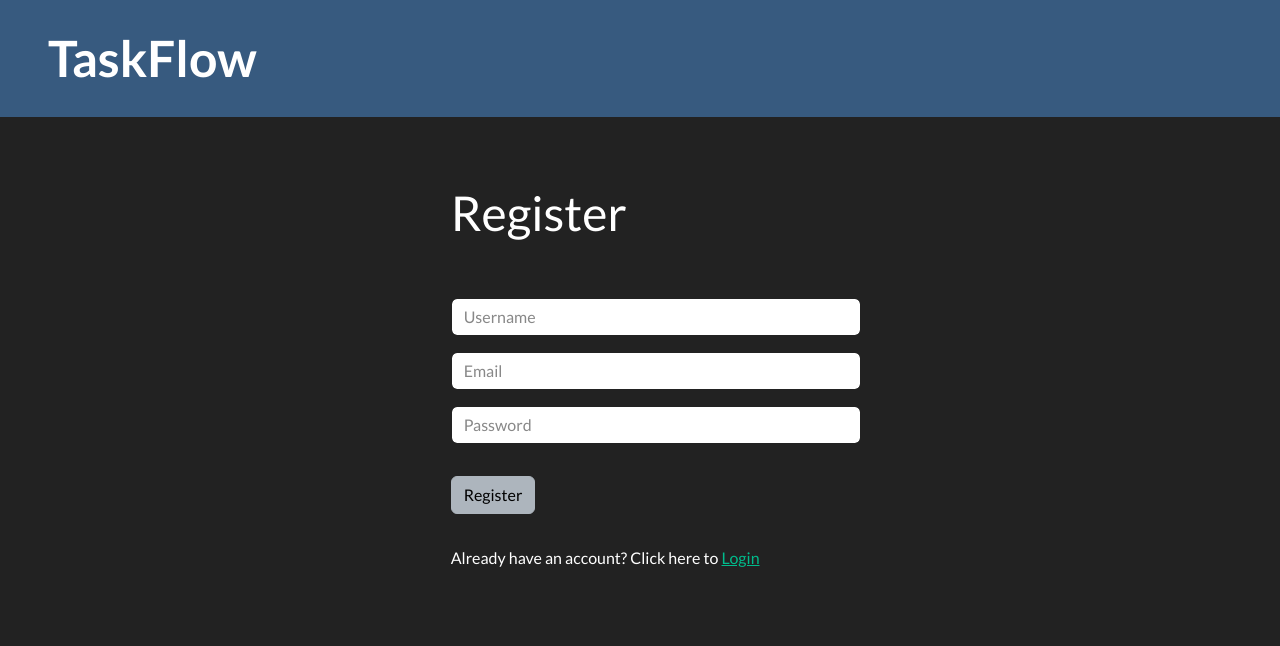
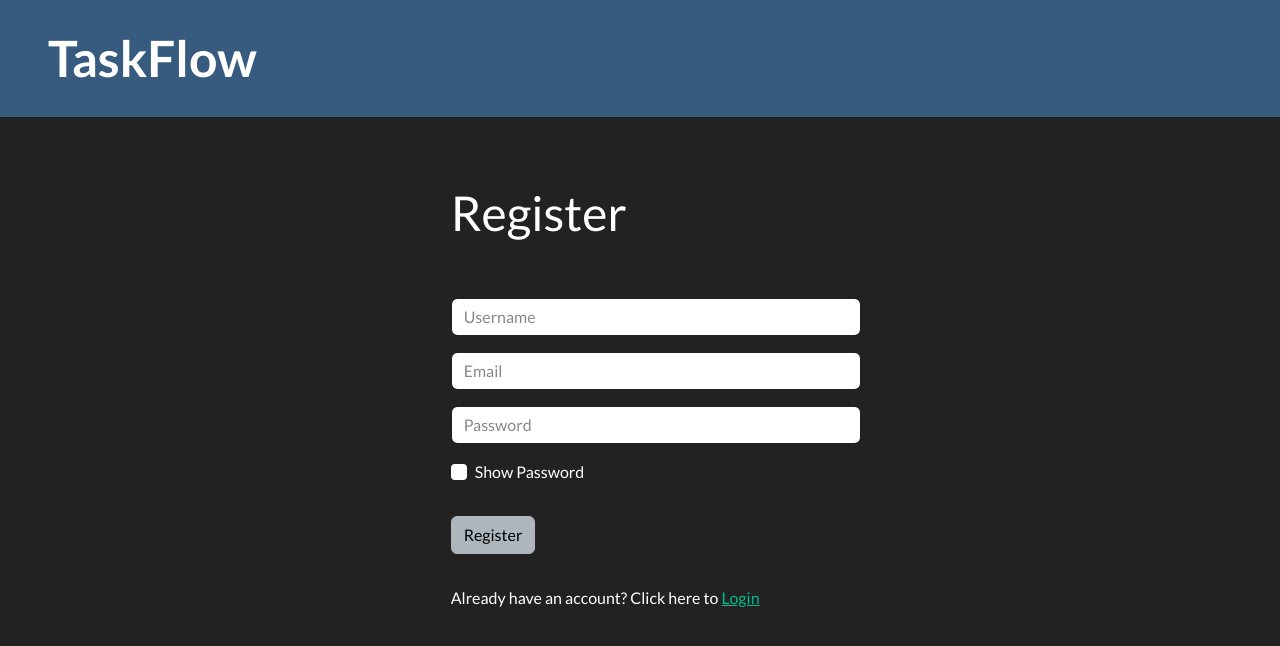
Before and after one commit to Saurav377/TaskFlow, a React (Vite) app in the folder frontend/: page /register in a window 1280 px wide. Shown: the top 646 px of the page. Built offline with nearby package versions, Linux system fonts and the light colour scheme; no server answers.

Commit message:
'update'

```diff
--- a/frontend/src/pages/Auth.jsx
+++ b/frontend/src/pages/Auth.jsx
@@ -8,6 +8,8 @@ function Auth({ register, refresh }) {
 
     const navigate = useNavigate()
 
+    const [showPassword, setShowPassword] = useState(false)
+
     const [userDetails, setUserDetails] = useState({
         username: '',
         email: '',
@@ -15,7 +17,9 @@ function Auth({ register, refresh }) {
     })
 
     const handleRegister = async () => {
-        const { username, email, password } = userDetails
+        const username = userDetails.username.trim()
+        const email = userDetails.email.trim()
+        const password = userDetails.password.trim()
         if (!username || !email || !password) {
             toast.warn("Please fill data completely", {
                 position: "bottom-right",
@@ -28,7 +32,8 @@ function Auth({ register, refresh }) {
                 transition: Slide,
             });
         } else {
-            const result = await registerAPI(userDetails)
+            const trimmedUserDetails = { username, email, password }
+            const result = await registerAPI(trimmedUserDetails)
             console.log(result);
             if (result.status == 200) {
                 toast.success("Registered Successfully", {
@@ -65,7 +70,8 @@ function Auth({ register, refresh }) {
     }
 
     const handleLogin = async () => {
-        const { username, password } = userDetails
+        const username = userDetails.username.trim()
+        const password = userDetails.password.trim()
         if (!username || !password) {
             toast.warn("Please fill data completely", {
                 position: "bottom-right",
@@ -106,19 +112,18 @@ function Auth({ register, refresh }) {
                     navigate('/current')
                 }, 500)
             } else if (result.status == 406) {
-                alert(result.response.data)
-                setUserDetails({
-                    username: '',
-                    email: '',
-                    password: ''
-                })
+                toast.error(result.response.data, {
+                    position: "bottom-right",
+                    autoClose: 3000,
+                    hideProgressBar: false,
+                    closeOnClick: false,
+                    pauseOnHover: true,
+                    draggable: true,
+                    theme: 'dark',
+                    transition: Slide,
+                });
             } else {
                 alert('Something went wrong')
-                setUserDetails({
-                    username: '',
-                    email: '',
-                    password: ''
-                })
             }
         }
     }
@@ -149,9 +154,21 @@ function Auth({ register, refresh }) {
                             <input type="text" className='form-control m-3' placeholder='Email'
                                 onChange={(e) => setUserDetails({ ...userDetails, email: e.target.value })}
                                 value={userDetails.email} />}
-                        <input type="password" className='form-control m-3' placeholder='Password'
+                        <input type={showPassword ? 'text' : 'password'} className='form-control m-3' placeholder='Password'
                             onChange={(e) => setUserDetails({ ...userDetails, password: e.target.value })}
                             value={userDetails.password} />
+                        <div className="form-check m-3">
+                            <input
+                                className="form-check-input"
+                                type="checkbox"
+                                id="showPasswordCheck"
+                                checked={showPassword}
+                                onChange={() => setShowPassword(!showPassword)}
+                            />
+                            <label className="form-check-label" htmlFor="showPasswordCheck">
+                                Show Password
+                            </label>
+                        </div>
                         {!register ?
                             <>
                                 <button className='btn btn-light m-3' style={{ color: 'black' }} onClick={handleLogin} >Login</button>
```
